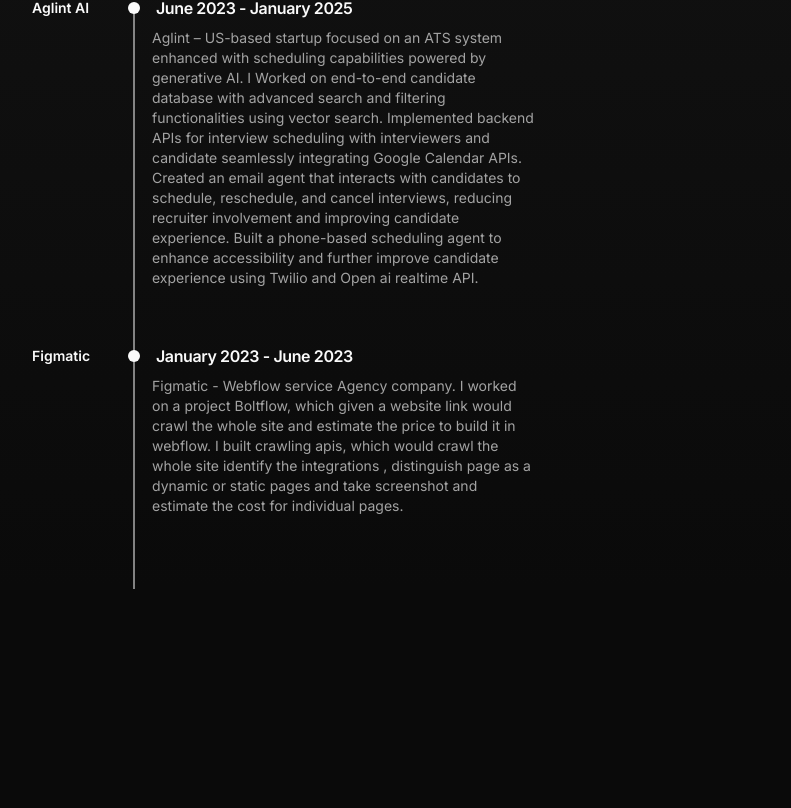
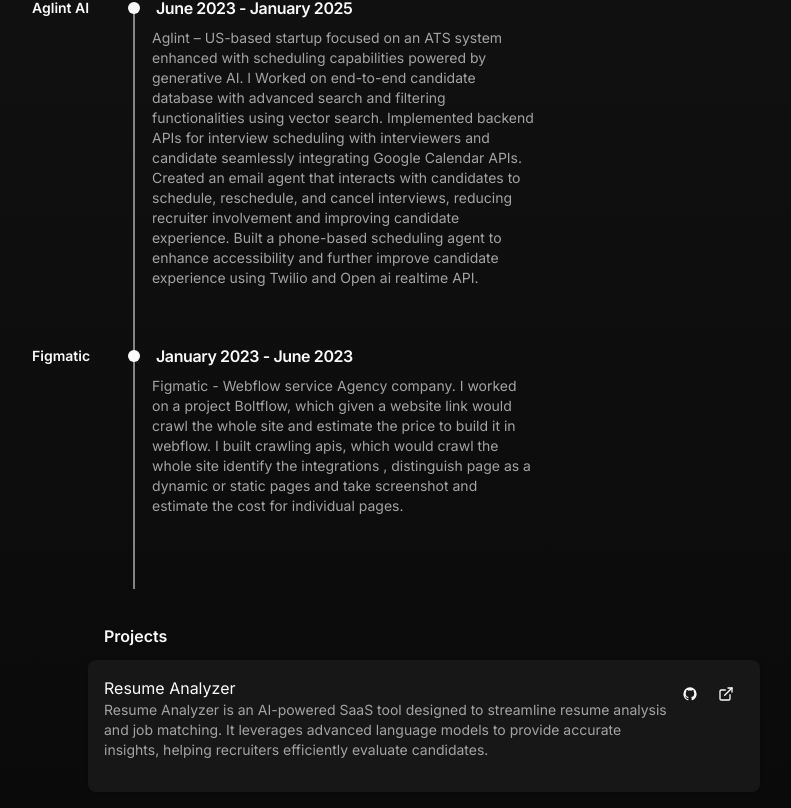
Before and after one commit to dileepbc01/my-portfolio, a Next.js app: page / in a window 1280 px wide. Shown: the part 456-1264 px from the top of the page, without its empty margins (216-1007 px from the left). Before the commit the page ends 1048 px from the top, so only its background shows below. Built offline with nearby package versions, Linux system fonts and the light colour scheme.

Commit message:
feat added project section

```diff
--- a/src/app/page.tsx
+++ b/src/app/page.tsx
@@ -1,11 +1,7 @@
-// import { Icons } from '@/components/icons';
-// import OpenSource from '@/components/open-source';
-// import Project from '@/components/project';
 import Header from '@/components/header';
-// import Project from '@/components/project';
+import Project from '@/components/project';
 import { TimelineLayout } from '@/components/timeline/timeline-layout';
 import { CONFIG } from '@/config';
-// import { CONFIG } from '@/config';
 
 export default function Home() {
   return (
@@ -20,7 +16,7 @@
         <h2 className='font-semibold mb-6'>Experience</h2>
         <TimelineLayout items={CONFIG.experience} />
       </div>
-      {/* <div className='flex flex-col gap-3'>
+      <div className='flex flex-col gap-3'>
         <h2 className='px-4 font-semibold'>Projects</h2>
         {CONFIG.projects
           .filter((project) => project.featured)
@@ -37,7 +33,7 @@
               github={project.github}
             />
           ))}
-      </div> */}
+      </div>
     </div>
   );
 }
--- a/src/config.tsx
+++ b/src/config.tsx
@@ -81,7 +81,21 @@
       project ownership and execution.
     </>
   ),
-  projects: [],
+  projects: [
+    {
+      name: 'Resume Analyzer',
+      description:
+        'Resume Analyzer is an AI-powered SaaS tool designed to streamline resume analysis and job matching. It leverages advanced language models to provide accurate insights, helping recruiters efficiently evaluate candidates.',
+      featured: true,
+      tags: [],
+      url: 'https://resume-analyzer.dileeptechlab.com',
+      github: 'https://github.com/dileepbc01/resume-analyser',
+      icon: '' as any,
+      // image:
+      // 'https://resume-analyzer.dileeptechlab.com/_next/image?url=%2Fapp-logo.png&w=256&q=75',
+      testimonial: '',
+    },
+  ],
   experience: [
     {
       id: 1,
```
